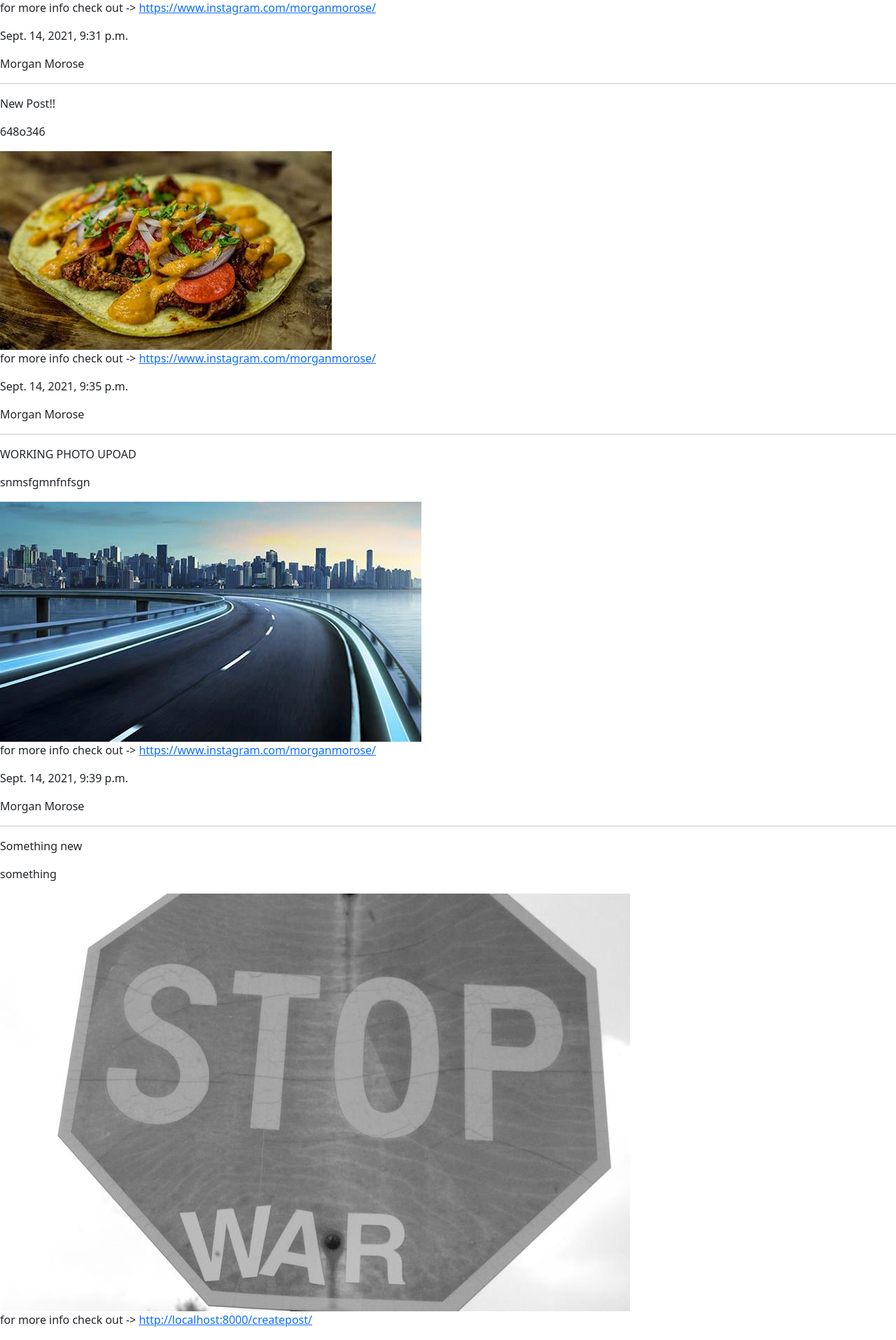
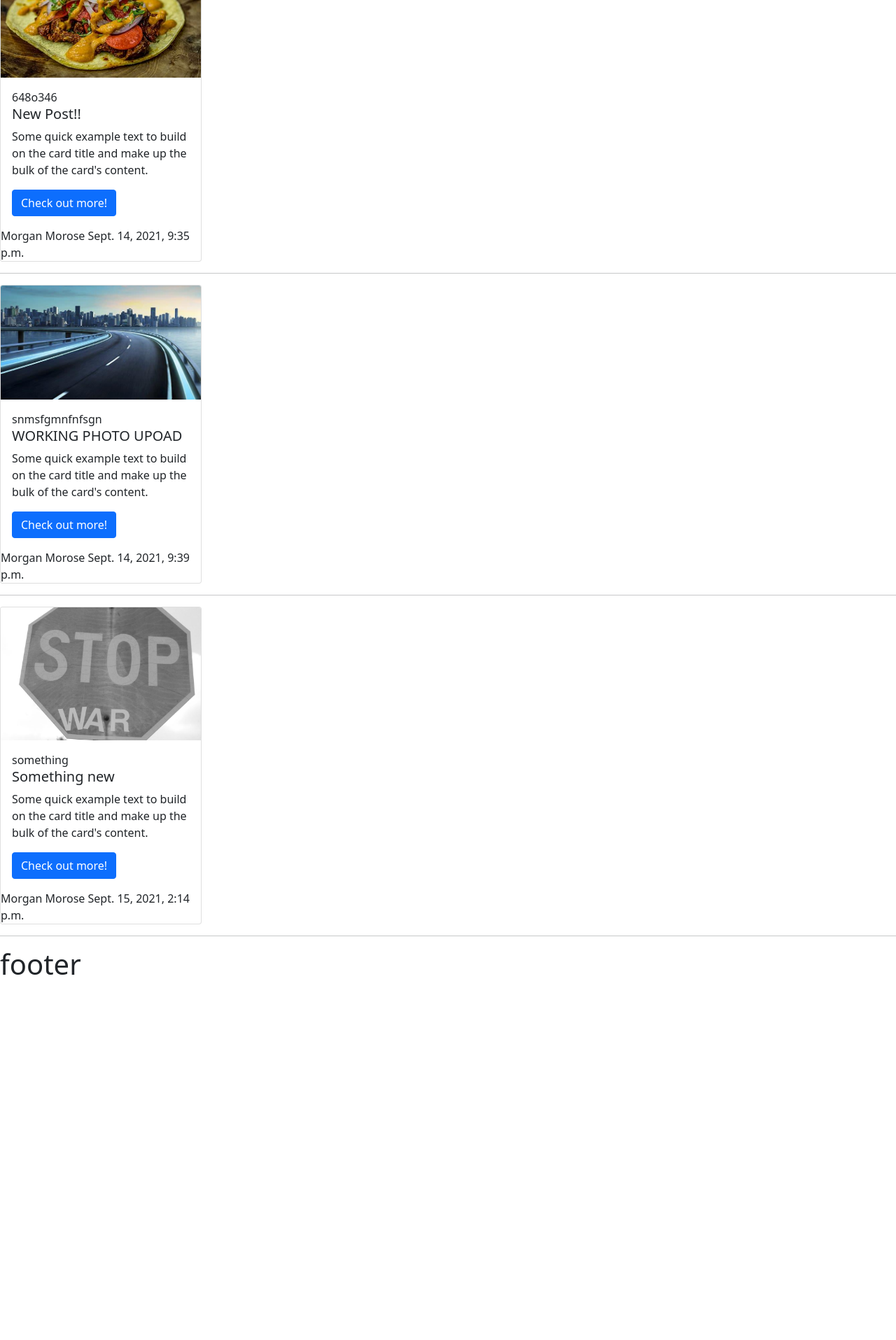
Before and after one commit to xanthonyalvarezx/Morgan_Morose, a Django app: page / in a window 1280 px wide. Shown: the part 994-2909 px from the top of the page at 70% size. After the commit the page ends 2387 px from the top, so only its background shows below. Run offline with Django 3.2, Linux system fonts and the light colour scheme; data comes from the database, SQL or seed files in the repository.

Commit message:
added bootstrap to make cards of posts

```diff
--- /dev/null
+++ b/templates/footer.html
@@ -0,0 +1 @@
+<h1>footer<h1>
--- a/templates/landing.html
+++ b/templates/landing.html
@@ -6,19 +6,27 @@
   <meta charset="UTF-8">
   <meta http-equiv="X-UA-Compatible" content="IE=edge">
   <meta name="viewport" content="width=device-width, initial-scale=1.0">
+  <link href="https://cdn.jsdelivr.net/npm/bootstrap@5.1.1/dist/css/bootstrap.min.css" rel="stylesheet" integrity="sha384-F3w7mX95PdgyTmZZMECAngseQB83DfGTowi0iMjiWaeVhAn4FJkqJByhZMI3AhiU" crossorigin="anonymous">
+
   <title>The Mundane Life of Morgan Morose</title>
   <h1>The Mundane Life of Morgan Morose</h1>
 </head>
 <body>
+
 {% for post in posts%}
-<p>{{post.title}}</p>
-<p>{{post.body}}</p>
-<img src={{post.image}}/>
-<p>for more info check out -> {{post.links|urlize}}</p>
-<p>{{post.created}}</p>
-<p>{{post.author}}
-<hr /> {%endfor%}</p>
-
-
+<div class="card" style="width: 18rem;">
+  <img class="card-img-top" src="{{post.image}}" alt="Card image cap">
+  <div class="card-body">
+    {{post.body}}
+    <h5 class="card-title">{{post.title}}</h5>
+    <p class="card-text">Some quick example text to build on the card title and make up the bulk of the card's content.</p>
+    <a href="{{post.links}}" target="_blank" class="btn btn-primary">Check out more!</a>
+  </div>
+  {{post.author}}
+  {{post.created}}
+</div>
+<hr />
+{%endfor%}</p>
 </body>
+{%include 'footer.html'%}
 </html>
```
